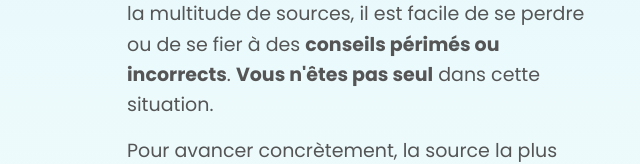
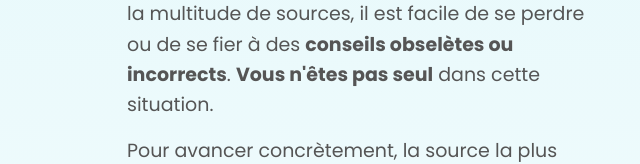
Before and after one commit to martial-sys/Capverslecanada.Guideimmigration, a plain HTML site: page index.html in a window 1280 px wide. Shown: the part 537-701 px from the top of the page, 33-673 px from the left. Drawn offline with nearby package versions, Linux system fonts and the light colour scheme.

Commit message:
Update index.html

```diff
--- a/index.html
+++ b/index.html
@@ -1332,7 +1332,7 @@ section h2::after {
     <div class="container">
         <div class="hero-content" data-aos="fade-right">
    <h1>ImmiLégal Global : Le Guide Complet pour une Immigration Canada Réussie</h1>
-<p><strong>Naviguer le processus d'immigration vers le Canada</strong> peut sembler complexe, et trouver des <strong>informations fiables</strong> est un défi majeur. Face à la multitude de sources, il est facile de se perdre ou de se fier à des <strong>conseils périmés ou incorrects</strong>. <strong>Vous n'êtes pas seul</strong> dans cette situation.</p>
+<p><strong>Naviguer le processus d'immigration vers le Canada</strong> peut sembler complexe, et trouver des <strong>informations fiables</strong> est un défi majeur. Face à la multitude de sources, il est facile de se perdre ou de se fier à des <strong>conseils obselètes ou incorrects</strong>. <strong>Vous n'êtes pas seul</strong> dans cette situation.</p>
 <p>Pour avancer concrètement, la source la plus fiable est toujours l'<strong>information officielle</strong>. Le <strong>"Guide Complet Immigration Canada | Édition 2025"</strong> par ImmiLégal Global est conçu pour vous rendre cette information <strong>accessible</strong> et <strong>compréhensible</strong>.</p>
 <p>Il compile <strong>UNIQUEMENT</strong> les informations qui viennent <strong>DIRECTEMENT des sites officiels du Canada</strong> (IRCC, MIFI, etc.), les structure <strong>étape par étape</strong>, et vous les présente en <strong>Français facile à comprendre</strong> dans un guide que vous pouvez lire sur votre téléphone.</p>
 <p>Ce guide vous fournit les <strong>informations fiables et structurées</strong> nécessaires, en vous aidant à <strong>identifier les informations incorrectes</strong> et les <strong>erreurs courantes</strong>. C'est une ressource pour vous aider à <strong>avancer avec plus de confiance</strong>.</p>
```
